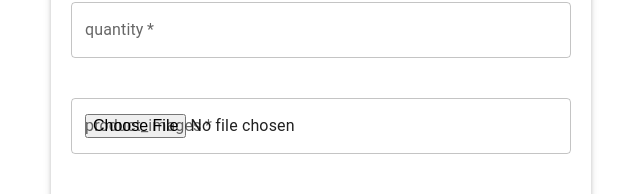
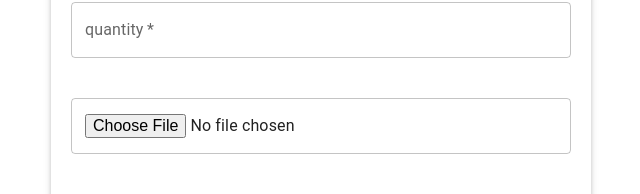
Before and after one commit to ankki772/roll_anytime_fe, a React (Create React App) app: page /addProduct in a window 1280 px wide. Shown: the part 758-952 px from the top of the page, without its empty margins (319-959 px from the left). Built offline with nearby package versions, Linux system fonts and the light colour scheme.

Commit message:
add product page

```diff
--- a/src/Pages/addProduct.js
+++ b/src/Pages/addProduct.js
@@ -1,8 +1,13 @@
 import React, { useState } from "react";
 import { Button, Grid, Paper, TextField, Typography } from "@mui/material";
 import axios from "axios";
+import { useNavigate } from "react-router-dom";
+
+
 
 const AddProduct = () => {
+
+  const navigate=useNavigate()
   const [addProduct, setAddProduct] = useState({
     product_name: "",
     product_category: "",
@@ -11,7 +16,7 @@ const AddProduct = () => {
     product_code: "",
     pricing: "",
     rating: "",
-    product_imges: "",
+    productImg: "",
     quantity: "",
   });
 
@@ -24,7 +29,6 @@ const AddProduct = () => {
       [name]: type === "file" ? file : value,
     }));
   };
-
 
   const handleClick = async (e) => {
     e.preventDefault();
@@ -45,18 +49,23 @@ const AddProduct = () => {
         {
           headers: {
             "Content-Type": "multipart/form-data",
+            authorization:
+              "bearer eyJhbGciOiJIUzI1NiIsInR5cCI6IkpXVCJ9.eyJpZCI6IjY0Yzc5NjljYzU0ZDNjZWExMWNhMTc4MyIsInVzZXJuYW1lIjoiZGl3ZWRpYXNoaXNoIiwiZW1haWxwaG9uZSI6ImFkaXdlZGkxMkBrbG91ZHJhYy5jb20iLCJpYXQiOjE3MDQ2OTc0NTYsImV4cCI6MTcwNDc4Mzg1Nn0.lciSHPkaueKw25pTIyWIG27mcxPUt1vtzdWiO0eGwKU",
           },
         }
-      ).then((e)=>{
-        console.log("dddddddd",e)
-      })
-
-      console.log("###", response.data);
+      );
+      // .then((e)=>{
+      //   console.log("dddddddd",e)
+      // })
+      console.log(response);
+      if (response.status === 200) {
+        alert(response.data.message.message);
+        // navigate('/account')
+      }
     } catch (error) {
       console.error("Error:", error);
     }
   };
-
 
   return (
     <>
@@ -181,11 +190,10 @@ const AddProduct = () => {
             <Grid item xs={12}>
               <TextField
                 required
-                label="product_images"
                 margin="normal"
                 fullWidth
                 type="file"
-                name="product_imges"
+                name="productImg"
                 onChange={handleChange}
               />
             </Grid>
```
